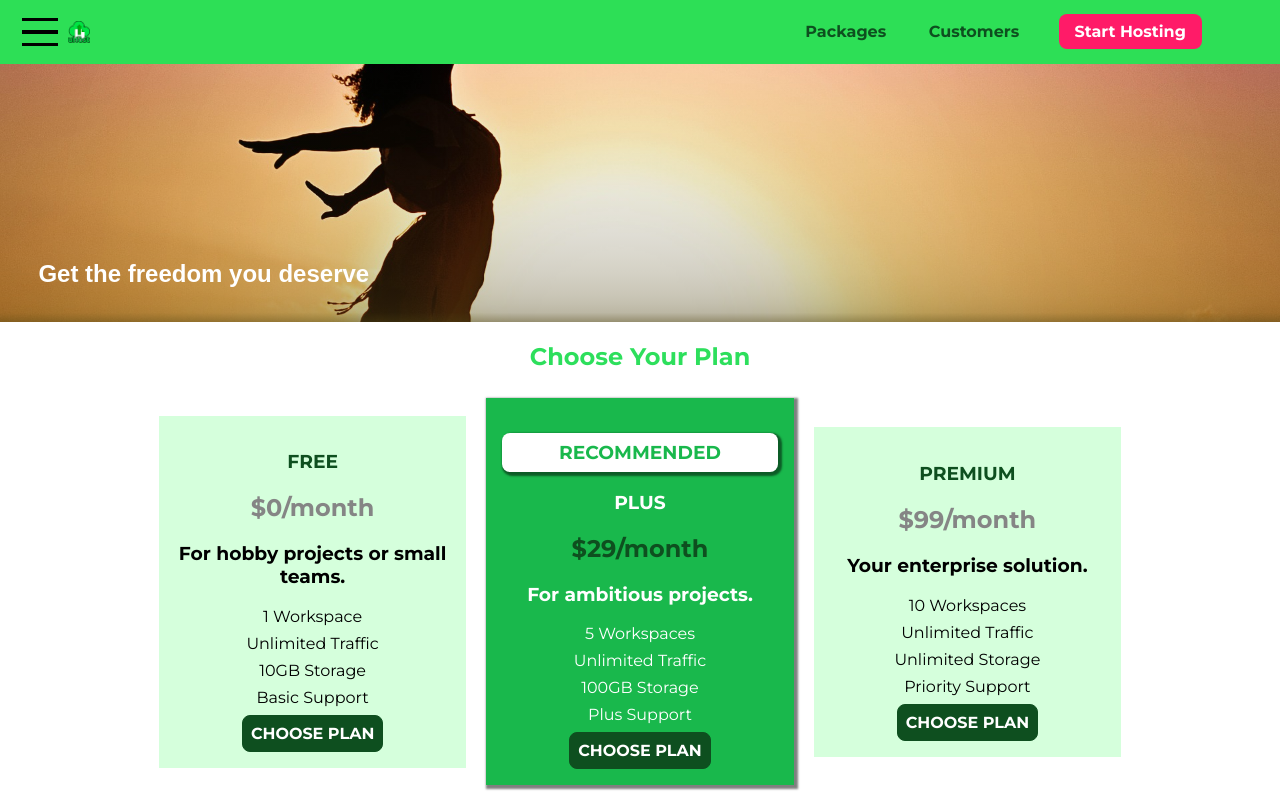
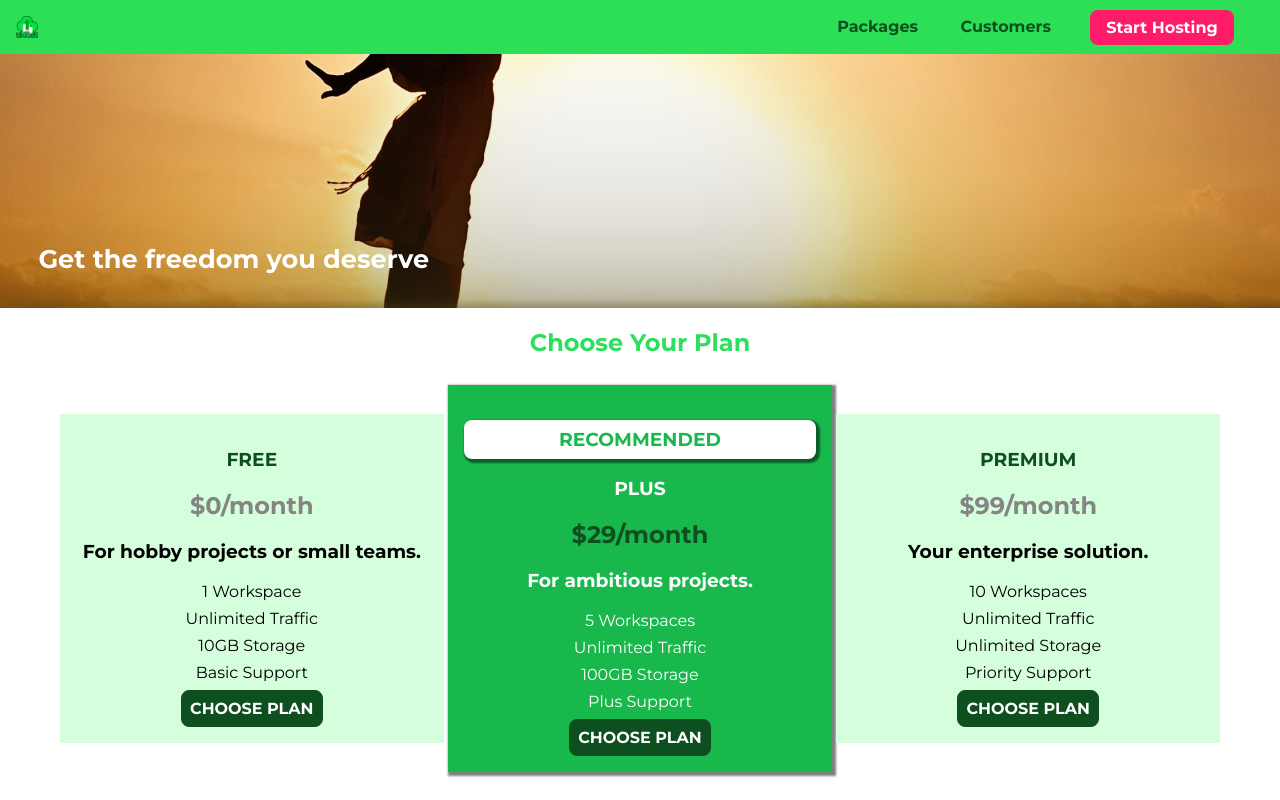
Before and after one commit to chijosh/nordic-host, a plain HTML site: page index.html in a window 1280 px wide. Shown: the top 800 px of the page. Drawn offline with Linux system fonts and the light colour scheme.

Commit message:
added mobile first - responsive design

```diff
--- a/index.html
+++ b/index.html
@@ -4,6 +4,7 @@
 <head>
     <meta charset="UTF-8">
     <meta http-equiv="X-UA-Compatible" content="ie=edge">
+    <meta name="viewport" content="width=device-width, initial-scale=1.0">
     <title>NordicHost</title>
     <link rel="shortcut icon" href="favicon.png">
     <link href="https://fonts.googleapis.com/css?family=Montserrat:400,700&display=swap" rel="stylesheet">
--- a/main.css
+++ b/main.css
@@ -1,20 +1,30 @@
-* {
-  box-sizing: border-box;
+#product-overview {
+  background: linear-gradient(to top, rgba(80, 68, 18, 0.6), 10%, transparent),
+    url("images/freedom.jpg") center / cover no-repeat border-box, #ff1b68;
+  width: 100vw;
+  height: 33vh;
+  margin-top: 2.75rem;
+  position: relative;
 }
 
-body {
+#product-overview h1 {
+  color: white;
   font-family: "Montserrat", sans-serif;
-  margin: 0;
+  position: absolute;
+  bottom: 5%;
+  left: 3%;
+  font-size: 1.6rem;
 }
 
+@media (min-width: 40rem) and (min-height: 60rem) {
   #product-overview {
-  background: linear-gradient(to top, rgba(80, 68, 18, 0.6), 10%, transparent),
-    url("images/freedom.jpg") left 10% bottom 70% / cover no-repeat border-box,
-    #ff1b68;
-  width: 100vw;
-  height: 35vh;
-  margin-top: 2.6rem;
-  position: relative;
+    height: 40vh;
+    background-position: 50% 25%;
+  }
+
+  #product-overview h1 {
+    /* font-size: 3rem; */
+  }
 }
 
 .section-title {
@@ -22,34 +32,17 @@ body {
   text-align: center;
 }
 
-#product-overview h1 {
-  color: white;
-  font-family: sans-serif;
-  position: absolute;
-  bottom: 5%;
-  left: 3%;
-}
-
-.plan__list {
-  width: 80%;
-  margin: auto;
-  text-align: center;
-}
-
 .plan {
   background: #d5ffdc;
   text-align: center;
   padding: 1rem;
-  margin: 0.5rem;
-  display: inline-block;
-  width: 30%;
-  vertical-align: middle;
+  margin: 0.5rem 0;
+  width: 100%;
 }
 
 .plan__highlighted {
   background: #19b84c;
   color: white;
-  box-shadow: 2px 2px 2px 2px rgba(0, 0, 0, 0.5);
 }
 
 .plan__annotation {
@@ -64,6 +57,10 @@ body {
   list-style: none;
   margin: 0;
   padding: 0;
+}
+
+.plan__feature {
+  margin: 0.5rem 0;
 }
 
 .plan__title {
@@ -81,8 +78,23 @@ body {
   color: white;
 }
 
-.plan__feature {
-  margin: 0.5rem 0;
+@media (min-width: 40rem) {
+  .plan__list {
+    width: 100%;
+    text-align: center;
+  }
+
+  .plan {
+    display: inline-block;
+    width: 30%;
+    vertical-align: middle;
+    min-width: 13rem;
+    max-width: 25rem;
+  }
+
+  .plan__highlighted {
+    box-shadow: 2px 2px 2px 2px rgba(0, 0, 0, 0.5);
+  }
 }
 
 .button {
@@ -119,12 +131,6 @@ body {
   text-align: center;
 }
 
-.key-feature {
-  display: inline-block;
-  width: 30%;
-  vertical-align: top;
-}
-
 .key-feature__image {
   background: #ffcede;
   width: 128px;
@@ -146,6 +152,15 @@ body {
   color: white;
   margin: 2rem;
 }
+
+@media (min-width: 40rem) {
+  .key-feature {
+    width: 30%;
+    vertical-align: top;
+    display: inline-block;
+    max-width: 25rem;
+  }
+}
 .main-header {
   width: 100%;
   background: #2ddf56;
@@ -163,11 +178,19 @@ body {
   font-weight: bold;
   font-size: 1.2rem;
 }
+.main-nav {
+  display: none;
+}
+
+@media (min-width: 40rem) {
+  .main-header {
+    padding: 1rem 1rem;
+  }
 
   .main-nav {
     display: inline-block;
     text-align: right;
-  width: calc(100% - 124px);
+    width: calc(100% - 40px);
     vertical-align: middle;
   }
 
@@ -181,7 +204,8 @@ body {
     margin: 0 1rem;
   }
 
-.main-nav__item a {
+  .main-nav__item a,
+  .mobile-nav__item a {
     text-decoration: none;
     color: #0e4f1f;
     font-weight: bold;
@@ -194,17 +218,21 @@ body {
     color: white;
   }
 
-.main-nav__item--cta a {
+  .main-nav__item--cta a,
+  .mobile-nav__item--cta a {
     color: white;
     background: #ff1b68;
     padding: 0.5rem 1rem;
-  border-radius: 0.5rem;
+    border-radius: 8px;
   }
   .main-nav__item--cta a:hover,
-.main-nav__item--cta a:active {
+  .main-nav__item--cta a:active,
+  .mobile-nav__item--cta a:hover,
+  .mobile-nav__item--cta a:active {
     background: white;
     color: #ff1b68;
     border: none;
+  }
 }
 
 .main-footer {
--- a/packages/packages.css
+++ b/packages/packages.css
@@ -87,3 +87,26 @@ main {
 #premium .package__subtitle {
   color: #bbb;
 }
+
+@media (min-width: 40rem) {
+  main {
+    margin: 3rem auto;
+    max-width: 1500px;
+  }
+}
+
+@media (min-width: 1500px) {
+  .package {
+    border-left: 4px solid #0e4f1f;
+  }
+
+  #free {
+    border-right: 4px solid #0e4f1f;
+  }
+
+  #free:hover,
+  #free:active {
+    box-shadow: 2px 2px 4px rgba (0, 0, 0, 0.5);
+    border-right-color: #ff5454;
+  }
+}
--- a/shared.css
+++ b/shared.css
@@ -72,9 +72,17 @@ body {
 }
 
 .main-nav {
+  display: none;
+}
+
+@media (min-width: 40rem) {
+  .toggle-button {
+    display: none;
+  }
+  .main-nav {
     display: inline-block;
     text-align: right;
-  width: calc(100% - 122px);
+    width: calc(100% - 40px);
     vertical-align: middle;
   }
 
@@ -116,6 +124,7 @@ body {
     background: white;
     color: #ff1b68;
     border: none;
+  }
 }
 
 .main-footer {
```
Also changed, not shown: customers/customers.css (+26 -13 lines), packages/index.html (+2 -1 lines), favicon.png (added). Lines whose indentation alone changed are shown as unchanged.
